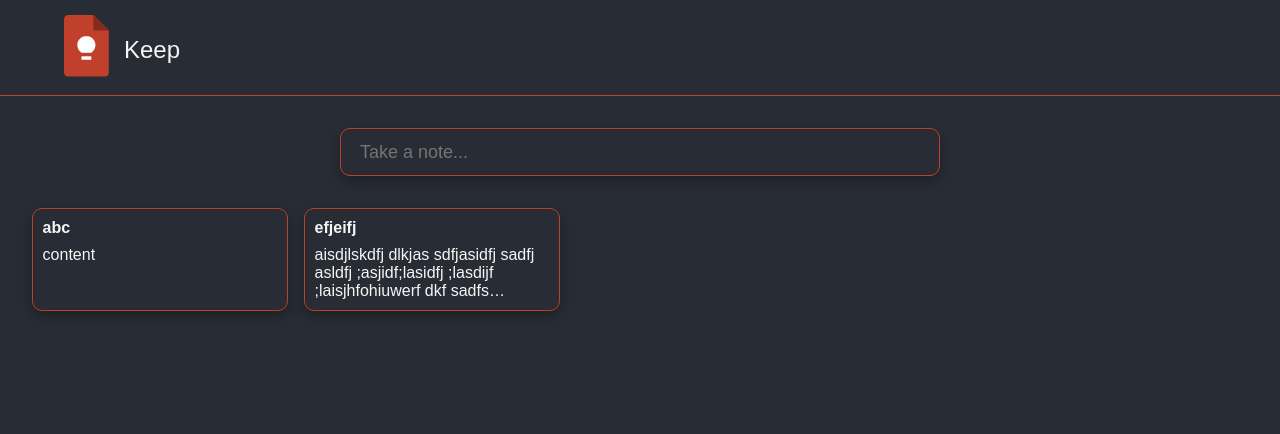
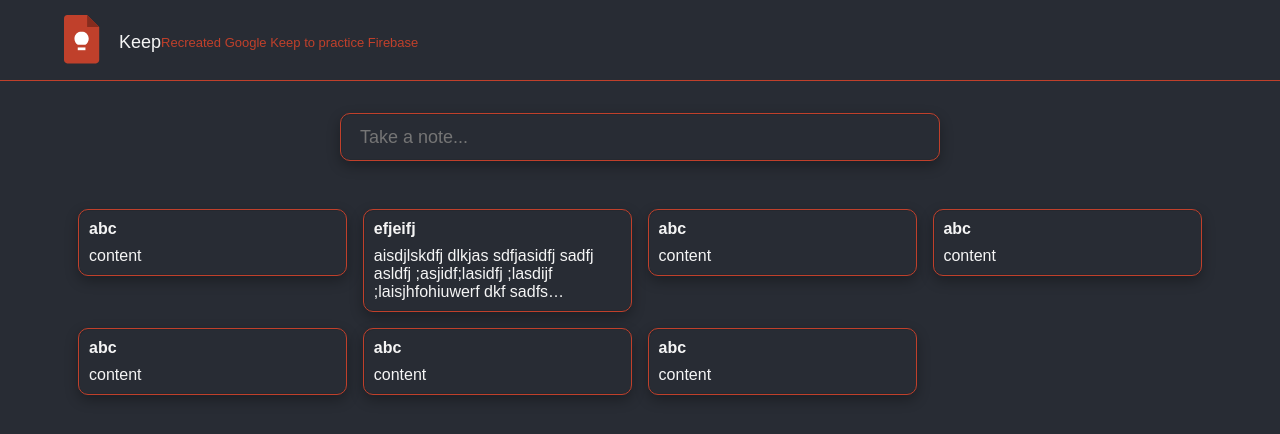
Before and after one commit to moohka/note-app, a React (Create React App) app: page / in a window 1280 px wide. Shown: the top 434 px of the page. Built offline with nearby package versions, Linux system fonts and the light colour scheme; no server answers; the database is empty.

Commit message:
favicon change

```diff
--- a/src/components/Display.jsx
+++ b/src/components/Display.jsx
@@ -1,34 +1,34 @@
-import { useEffect, useState, useContext } from "react";
+import { useEffect, useRef, useState, useContext } from "react";
 import { db, notesCollection } from "../firebase-config";
 import { doc, getDocs, updateDoc, deleteDoc } from "firebase/firestore";
 import { AppContext } from "./App";
 
 function Display() {
-  //getDocs
   const [notes, setNotes] = useState([]);
   const [trigger, setTrigger] = useContext(AppContext);
 
+  //getDocs
   useEffect(() => {
-    (async function () {
-      try {
-        const data = await getDocs(notesCollection);
-        setNotes(
-          data.docs.map((doc) => {
-            return { ...doc.data(), id: doc.id };
-          })
-        );
-      } catch (error) {
-        console.log(error);
-      }
-    })();
-  }, [trigger]);
+    // (async function () {
+    //   try {
+    //     const data = await getDocs(notesCollection);
+    //     setNotes(
+    //       data.docs.map((doc) => {
+    //         return { ...doc.data(), id: doc.id };
+    //       })
+    //     );
+    //   } catch (error) {
+    //     console.log(error);
+    //   }
+    // })();
+  }, []);
 
   //updateDoc
-  function openNote(e) {
-    console.log(e.target.id);
-    console.log(e.target.className);
+  async function updateNote(id) {
+    const noteDoc = doc(db, "notes", id);
+    await updateDoc(noteDoc);
+    // setTrigger(!trigger);
   }
-  function closeNote() {}
 
   //deleteDoc
   async function deleteNote(id) {
@@ -46,17 +46,38 @@ function Display() {
       content:
         "aisdjlskdfj dlkjas sdfjasidfj sadfj asldfj ;asjidf;lasidfj ;lasdijf ;laisjhfohiuwerf  dkf sadfs dfhsadfuh sdf dfj dfjd sahfsh  ",
     },
+    { id: 3, title: "abc", content: "content" },
+    { id: 4, title: "abc", content: "content" },
+    { id: 5, title: "abc", content: "content" },
+    { id: 6, title: "abc", content: "content" },
+    { id: 7, title: "abc", content: "content" },
   ];
+
+  //open popup
+
+  function openNote(e) {
+    e.target.classList.add("popup");
+  }
+
+  function closeNote(e) {
+    const parent = e.target.parentNode;
+    const div = parent.parentNode;
+
+    console.log(div);
+    div.classList.remove("popup");
+  }
 
   return (
     <div className="app-display">
       {testNotes.map((note) => {
         return (
+          <div className="overlay" key={note.id}>
             <div
               className={`display-main`}
-            key={note.id}
               id={note.id}
-            onClick={openNote}
+              onClick={(e) => {
+                openNote(e);
+              }}
             >
               <p className="item-h">{`${note.title}`}</p>
               <p className="item-p">{`${note.content}`}</p>
@@ -65,9 +86,19 @@ function Display() {
                 <i
                   className="fi fi-rr-trash"
                   id="delete-icon"
-                onClick={() => {}}
+                  onClick={() => {
+                    //deleteNote();
+                  }}
                 ></i>
-              <button className="close-button">Close</button>
+                <button
+                  className="close-button"
+                  onClick={(e) => {
+                    closeNote(e);
+                  }}
+                >
+                  Close
+                </button>
+              </div>
             </div>
           </div>
         );
--- a/src/components/Form.jsx
+++ b/src/components/Form.jsx
@@ -4,12 +4,15 @@ import { addDocs, addDoc } from "firebase/firestore";
 import { AppContext } from "./App";
 
 function Form() {
-  //Form variables
   const [focused, setFocused] = useState();
   const formRef = useRef();
   const titleRef = useRef();
   const contentRef = useRef();
   const buttonRef = useRef();
+
+  useEffect(() => {
+    formRef.current.addEventListener("click", openForm);
+  }, []);
 
   //form open & close
   useEffect(() => {
@@ -22,26 +25,20 @@ function Form() {
     }
   }, [focused]);
 
-  //form focus
-  useEffect(() => {
-    formRef.current.addEventListener("click", openForm);
+  //addDoc
+  async function addNote(titleInput, contentInput) {
+    await addDoc(notesCollection, { title: titleInput, content: contentInput });
+  }
 
+  //open Form
+  function openForm() {
     document.addEventListener("click", (e) => {
       var isClickInsideElement = formRef.current.contains(e.target);
       if (!isClickInsideElement) {
         closeForm();
       }
     });
-  }, []);
-
-  //open Form
-  function openForm() {
     setFocused(true);
-  }
-
-  //addDoc
-  async function addNote(titleInput, contentInput) {
-    await addDoc(notesCollection, { title: titleInput, content: contentInput });
   }
 
   //close Form
@@ -57,6 +54,7 @@ function Form() {
     contentRef.current.value = "";
     contentRef.current.style.height = "auto";
 
+    document.removeEventListener("click", () => {});
     setFocused(false);
   }
 
--- a/src/components/Header.jsx
+++ b/src/components/Header.jsx
@@ -2,7 +2,8 @@ function Header() {
   return (
     <header className="app-header">
       <div className="keep-logo"></div>
-      <span className="keep-text">Keep</span>
+      <span className="keep-name">Keep</span>
+      <p className="keep-p">Recreated Google Keep to practice Firebase</p>
     </header>
   );
 }
--- a/src/styles/scss/_Display.scss
+++ b/src/styles/scss/_Display.scss
@@ -2,21 +2,32 @@
 
 .app-display {
   display: grid;
-  grid-template-columns: repeat(auto-fit, minmax(250px, 20vw));
+  justify-content: center;
+  grid-template-columns: repeat(auto-fit, minmax(250px, 21vw));
   grid-template-rows: auto;
+  gap: 1rem;
+  margin: 3rem;
 
-  gap: 1rem;
-  margin: 2rem;
+  // .overlay {
+  //   position: absolute;
+  //   top: 0;
+  //   left: 0;
+  //   z-index: 98;
+  //   width: 100vw;
+  //   height: 100vh;
+  //   background-color: black;
+  //   opacity: 0.3;
+  // }
 
   & .display-main {
-    position: relative;
     border: 1px solid #c0402b;
     border-radius: $border-radius;
+    background-color: $background-color;
     box-shadow: $box-shadow;
     user-select: none;
     overflow: hidden;
-    // padding-bottom: 40px;
     transition: all 0.3s ease;
+    transition-property: transform;
 
     &.edit {
       position: fixed;
@@ -52,7 +63,23 @@
       transform: translateY(-5px);
     }
 
-    //delete & close button
+    &.popup {
+      /**************************************************/
+      position: absolute;
+      z-index: 99;
+      padding-bottom: 40px;
+      top: 50%;
+      left: 50%;
+      min-width: 200px;
+      max-width: 400px;
+      transform: translate(-50%, -50%) scale(1.5);
+      /**************************************************/
+
+      & .button-container {
+        display: flex;
+      }
+    }
+
     & .button-container {
       position: absolute;
       bottom: 0;
@@ -61,7 +88,6 @@
       height: 40px;
 
       display: none;
-      // display: flex;
       justify-content: space-between;
       align-items: center;
 
--- a/src/styles/scss/_Header.scss
+++ b/src/styles/scss/_Header.scss
@@ -8,16 +8,22 @@
 
   background-color: $background-color;
   padding: 15px 0 10px 5vw;
-  z-index: 99;
+  z-index: 1;
   border-bottom: 1px solid $main-color;
 
   & .keep-logo {
-    height: 70px;
-    width: 60px;
+    height: 55px;
+    width: 55px;
     background: url(../visuals/Keep_logo.svg) no-repeat;
   }
 
-  & .keep-text {
-    font-size: x-large;
+  & .keep-name {
+    font-size: large;
+  }
+
+  & .keep-p {
+    display: block;
+    color: $main-color;
+    font-size: small;
   }
 }
--- a/src/styles/style.css
+++ b/src/styles/style.css
@@ -28,15 +28,16 @@ code {
 
 .app-display {
   display: grid;
-  grid-template-columns: repeat(auto-fit, minmax(250px, 20vw));
+  justify-content: center;
+  grid-template-columns: repeat(auto-fit, minmax(250px, 21vw));
   grid-template-rows: auto;
   gap: 1rem;
-  margin: 2rem;
+  margin: 3rem;
 }
 .app-display .display-main {
-  position: relative;
   border: 1px solid #c0402b;
   border-radius: 10px;
+  background-color: #282c34;
   box-shadow: inset 1px 1px 0 rgba(0, 0, 0, 0.1), inset 0 -1px 0 rgba(0, 0, 0, 0.07), rgba(0, 0, 0, 0.3) 0px 5px 13px;
   -webkit-user-select: none;
      -moz-user-select: none;
@@ -44,6 +45,7 @@ code {
           user-select: none;
   overflow: hidden;
   transition: all 0.3s ease;
+  transition-property: transform;
 }
 .app-display .display-main.edit {
   position: fixed;
@@ -72,6 +74,21 @@ code {
 }
 .app-display .display-main:hover {
   transform: translateY(-5px);
+}
+.app-display .display-main.popup {
+  /**************************************************/
+  position: absolute;
+  z-index: 99;
+  padding-bottom: 40px;
+  top: 50%;
+  left: 50%;
+  min-width: 200px;
+  max-width: 400px;
+  transform: translate(-50%, -50%) scale(1.5);
+  /**************************************************/
+}
+.app-display .display-main.popup .button-container {
+  display: flex;
 }
 .app-display .display-main .button-container {
   position: absolute;
@@ -167,14 +184,19 @@ code {
   top: 0;
   background-color: #282c34;
   padding: 15px 0 10px 5vw;
-  z-index: 99;
+  z-index: 1;
   border-bottom: 1px solid #c0402b;
 }
 .app-header .keep-logo {
-  height: 70px;
-  width: 60px;
+  height: 55px;
+  width: 55px;
   background: url(../visuals/Keep_logo.svg) no-repeat;
 }
-.app-header .keep-text {
-  font-size: x-large;
+.app-header .keep-name {
+  font-size: large;
+}
+.app-header .keep-p {
+  display: block;
+  color: #c0402b;
+  font-size: small;
 }/*# sourceMappingURL=style.css.map */
```
Also changed, not shown: 2 other files (tests, documents, lock files or other folders). Lines whose indentation alone changed are shown as unchanged.
